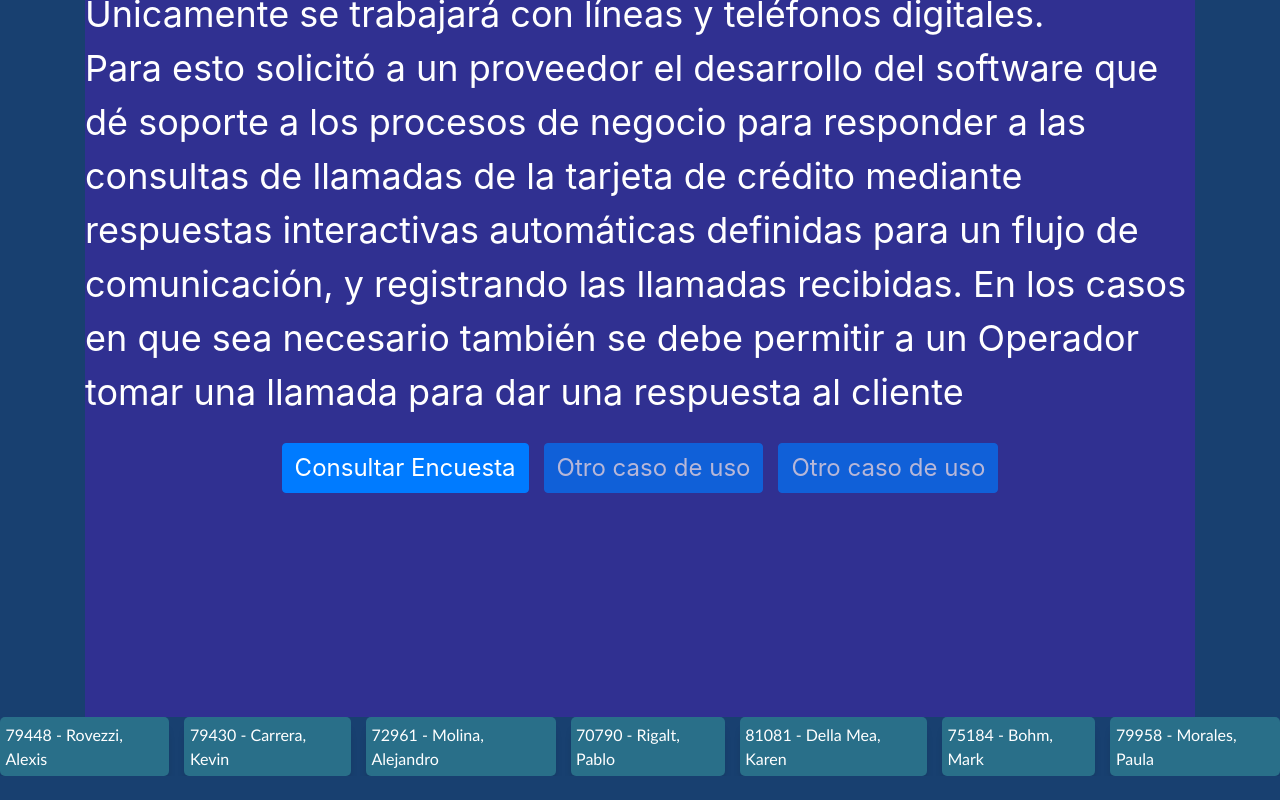
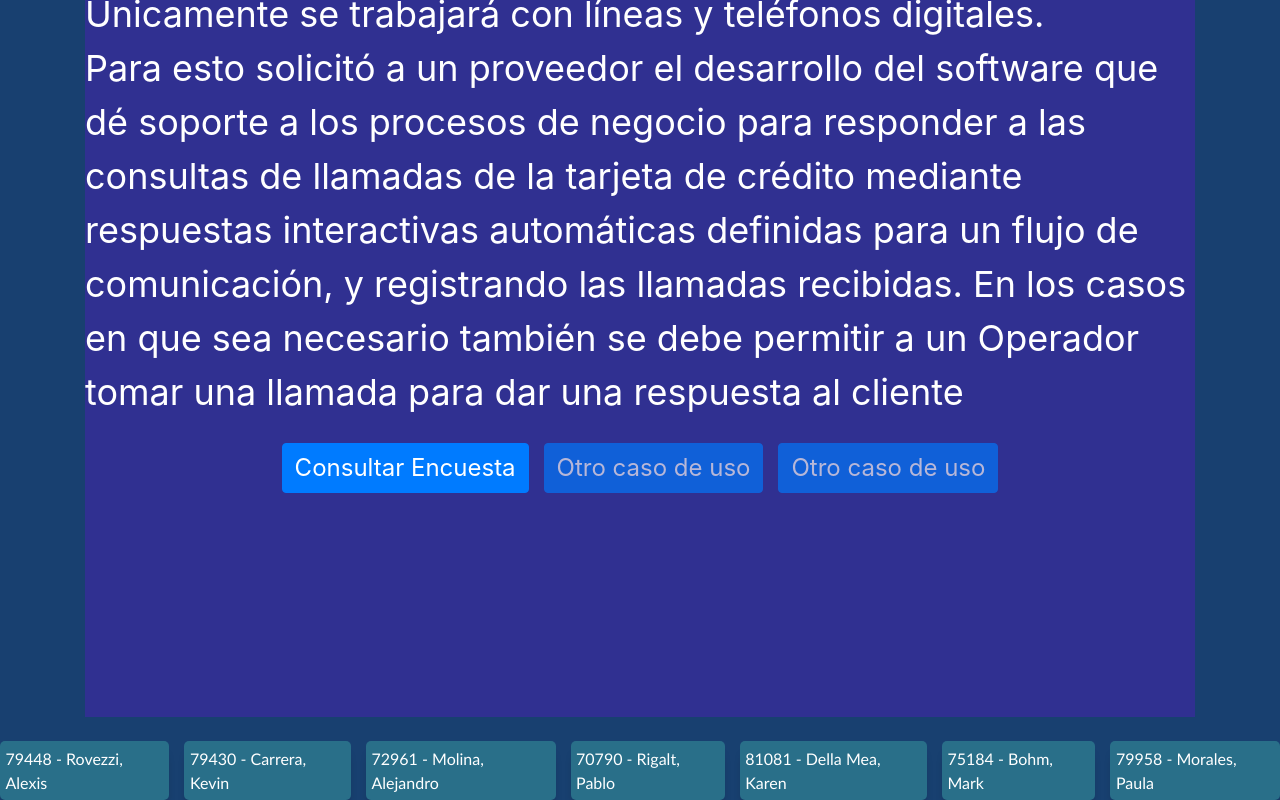
Before and after one commit to aloide/dsi2023frontend, a React (Vite) app: page / in a window 1280 px wide. Shown: the part 947-1747 px from the top of the page. Before the commit the page ends 1723 px from the top, so only its background shows below. Built offline with nearby package versions, Linux system fonts and the light colour scheme.

Commit message:
fix: footer component

```diff
--- a/src/components/Footer/Footer.css
+++ b/src/components/Footer/Footer.css
@@ -1,4 +1,4 @@
- .estudiante{
+.estudiante{
     background-color: rgba(61, 165, 165, 0.458);
     border-radius: 5px;
     padding: 5.5px;
@@ -6,6 +6,7 @@
     box-shadow: 0px 10px 10px -6px rgba(0, 0, 0, 0.427);
 }
 .footer{
+    margin-top: 24px;
     display: flex;
     justify-content: center;
     align-items: center;
```
